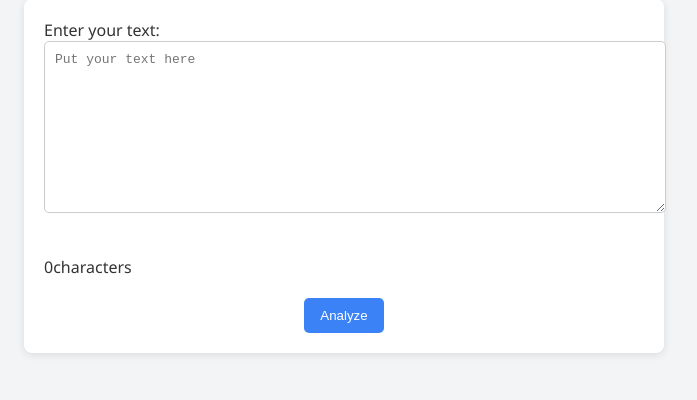
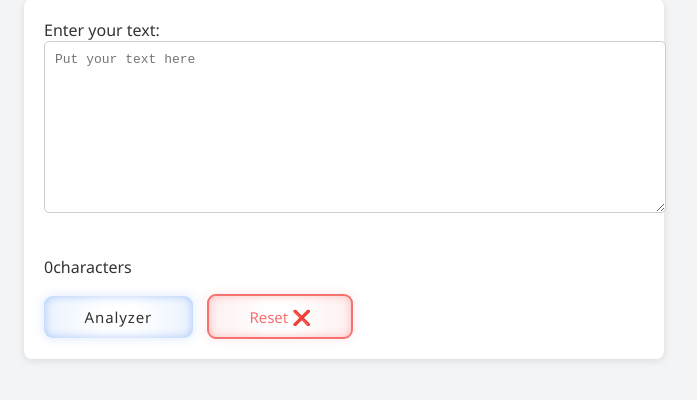
Before and after one commit to AlexNT-maker/Text_with_emotions, a Flask app: page / in a window 1280 px wide. Shown: the part 138-538 px from the top of the page, without its empty margins (296-993 px from the left). Run offline with Flask 3, Linux system fonts and the light colour scheme.

Commit message:
Buttons added with effects from UIverse, the reset button has been inspired also from UIverse. More emotions has been added some scripts for animations. Next move to change the AI model we need something more trained with more emotions

```diff
--- a/main.py
+++ b/main.py
@@ -1,11 +1,13 @@
 # The main.py will build with flask. Will be used to run the application. Also will include the routes.
 from flask import Flask, render_template, request
 from charts import generate_pie_chart
+from transformers import pipeline # Importing the pipeline for emotion analysis
 import os
 
 # This is the main Flask application file.
 app = Flask(__name__)
 
+analyzer = pipeline("sentiment-analysis", device=-1)  # Load the sentiment analysis pipeline
 # Define a simple route for the home page
 @app.route('/')
 def home():
@@ -17,18 +19,37 @@ def analyze():
     """Render the analysis page."""
     user_text = request.form.get('user_text')
 
-    emotions = {
-        "Joy": 50,
-        "Anger": 20,
-        "Sadness": 15,
-        "Surprise": 10,
-        "Fear": 5
-    }
+    emotions = {}
+    suggestion = None
+    label = None
+    score = None
+
+    if len(user_text.strip()) <6:
+        emotions = {"Neutral": 100}  # Default emotion if text is too short
+        suggestion = "Please enter more text for emotion analysis."
+
+    else:
+        result = analyzer(user_text)[0]  # Analyze the user text
+        label = result['label']  # Get the label from the analysis result
+        score = result['score']  # Get the score from the analysis result
+
+
+
+
+
+    if label == 'POSITIVE':
+        emotions = {"Joy": int(score * 100), "Surprise": int((1-score) * 50), "Neutral": int((1-score) * 50)}  # Positive emotions
+    elif label == 'NEGATIVE':
+        emotions = {"Anger": int(score * 100), "Fear": int((1-score) * 50), "Sadness": int((1-score) * 50)}  # Negative emotions
+
+    suggestion= None
+
+
 
     chart_path = generate_pie_chart(emotions)
     chart_filename= os.path.basename(chart_path)  # Get the filename from the full path
 
-    return render_template('results.html', user_text=user_text, chart_filename= chart_filename)
+    return render_template('results.html', user_text=user_text, chart_filename= chart_filename, suggestion=suggestion)
 
 
 if __name__== '__main__':
--- a/static/styles.css
+++ b/static/styles.css
@@ -71,17 +71,81 @@ textarea {
     resize: vertical;
 }
 
-input[type="submit"] {
-    background-color: #3b82f6;
-    color: white;
-    padding: 10px 16px;
-    border: none;
-    border-radius: 5px;
-    cursor: pointer;
-    display: block;
-    margin:20px auto 0 auto;
+
+.suggestion{
+    margin-top: 20px;
+    padding: 15px;
+    background-color: #fef3c7;
+    border-left: 5px solid #f59e0b;
+    color: #92400e;
+    font-weight: 500;
 }
 
-input[type="submit"]:hover {
-    background-color: #2563eb;
+
+/* From Uiverse.io by adamgiebl - Custom Blue Version */
+#submit-btn {
+  --white: #ffff;
+  font-size: 15px;
+  padding: 0.7em 2.7em;
+  letter-spacing: 0.06em;
+  position: relative;
+  font-family: inherit;
+  border-radius: 0.6em;
+  overflow: hidden;
+  transition: all 0.3s;
+  line-height: 1.4em;
+  border: 2px solid var(--blue);
+  background: linear-gradient(to right, rgba(59, 130, 246, 0.1) 1%, transparent 40%, transparent 60%, rgba(59, 130, 246, 0.1) 100%);
+  color: var(--blue);
+  box-shadow: inset 0 0 10px rgba(59, 130, 246, 0.4), 0 0 9px 3px rgba(59, 130, 246, 0.1);
 }
+
+#submit-btn:hover {
+  color: #3b82f6;
+  box-shadow: inset 0 0 10px rgba(59, 130, 246, 0.6), 0 0 9px 3px rgba(59, 130, 246, 0.2);
+}
+
+#submit-btn:before {
+  content: "";
+  position: absolute;
+  left: -4em;
+  width: 4em;
+  height: 100%;
+  top: 0;
+  transition: transform .4s ease-in-out;
+  background: linear-gradient(to right, transparent 1%, rgba(59, 130, 246, 0.1) 40%, rgba(59, 130, 246, 0.1) 60%, transparent 100%);
+}
+
+#submit-btn:hover:before {
+  transform: translateX(15em);
+}
+
+
+#reset-btn {
+  font-size: 15px;
+  padding: 0.7em 2.7em;
+  font-family: inherit;
+  border-radius: 0.6em;
+  border: 2px solid #f87171;
+  background: linear-gradient(to right, rgba(248, 113, 113, 0.1) 1%, transparent 40%, transparent 60%, rgba(248, 113, 113, 0.1) 100%);
+  color: #f87171;
+  box-shadow: inset 0 0 10px rgba(248, 113, 113, 0.4), 0 0 9px 3px rgba(248, 113, 113, 0.1);
+  cursor: pointer;
+  margin-left: 10px;
+  transition: all 0.3s ease-in-out;
+}
+
+#reset-btn:hover {
+  animation: shake 0.3s;
+  box-shadow: inset 0 0 10px rgba(248, 113, 113, 0.6), 0 0 9px 3px rgba(248, 113, 113, 0.2);
+  background-color: white;
+}
+
+/* Shake animation */
+@keyframes shake {
+  0% { transform: translateX(0); }
+  25% { transform: translateX(-3px); }
+  50% { transform: translateX(3px); }
+  75% { transform: translateX(-3px); }
+  100% { transform: translateX(0); }
+}
--- a/templates/index.html
+++ b/templates/index.html
@@ -16,8 +16,13 @@
 <label for="text">Enter your text:</label><br>
         <textarea id="user_text" name="user_text" rows="10" cols="50"  placeholder="Put your text here"></textarea><br><br>
         <p><span id="charCount">0</span>characters</p>
- <input type="submit" value="Analyze">
- <div id=" loader" style="display:none; margin-top: 10px;">Analyzing...
+<button type="submit" id="submit-btn"> Analyzer </button>
+
+<button id="reset-btn" type="button">Reset ❌</button>
+
+
+
+ <div id="loader" style="display:none; margin-top: 10px;">Analyzing...
     <span id="timer">0</span>s
  </div>
 
@@ -27,8 +32,9 @@
     const textarea = document.getElementById("user_text");
     const charCount = document.getElementById("charCount");
     const form = document.querySelector("form");
-    const submitButton = form.querySelector("input[type='submit']");
+    const submitButton = document.getElementById("submit-btn");
     const loader = document.getElementById("loader");
+    const resetBtn = document.getElementById("reset-btn");
 
     // Character Counter
     textarea.addEventListener("input", () => {
@@ -48,6 +54,14 @@
             timerSpan.textContent = seconds;
         }, 1000);
     });
+
+
+
+resetBtn.addEventListener("click", () => {
+  textarea.value = "";
+  charCount.textContent = "0";
+});
+
 </script>
 
 
```
Also changed, not shown: charts.py (+15 -3 lines), templates/results.html (+9 -0 lines), static/3a4d274d-732f-414c-82f7-dcacdf3492ca.png (deleted), static/3aa2d3db-5e76-417c-946c-9ab5f3d0a7bb.png (deleted), static/3c3195a3-8ac7-4b03-81e5-93457f230c3d.png (deleted), static/687e19a8-af21-4134-821f-c9b75cc50f22.png (deleted), static/7fdfae75-546e-4852-8d54-719d8dfb2349.png (deleted), static/8f4d7c8a-191a-465d-a6f2-bf84b98063e7.png (deleted), static/90b22f13-8b01-4a50-9c18-80f5fbdeae57.png (added), static/b3d3c2fc-384d-48d3-b2f9-1e4bd25ef41d.png (deleted), static/b70a47ee-a978-4e30-b7b4-b3687126cda0.png (deleted).
